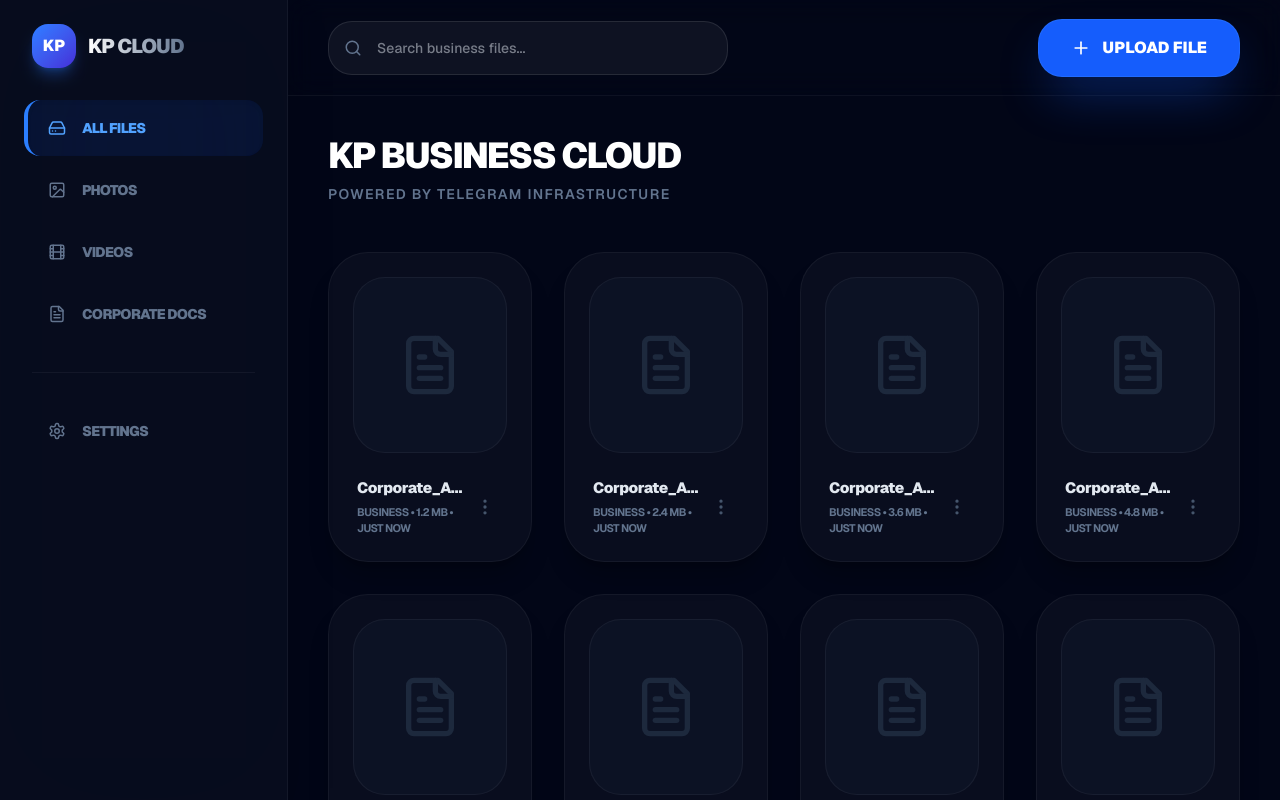
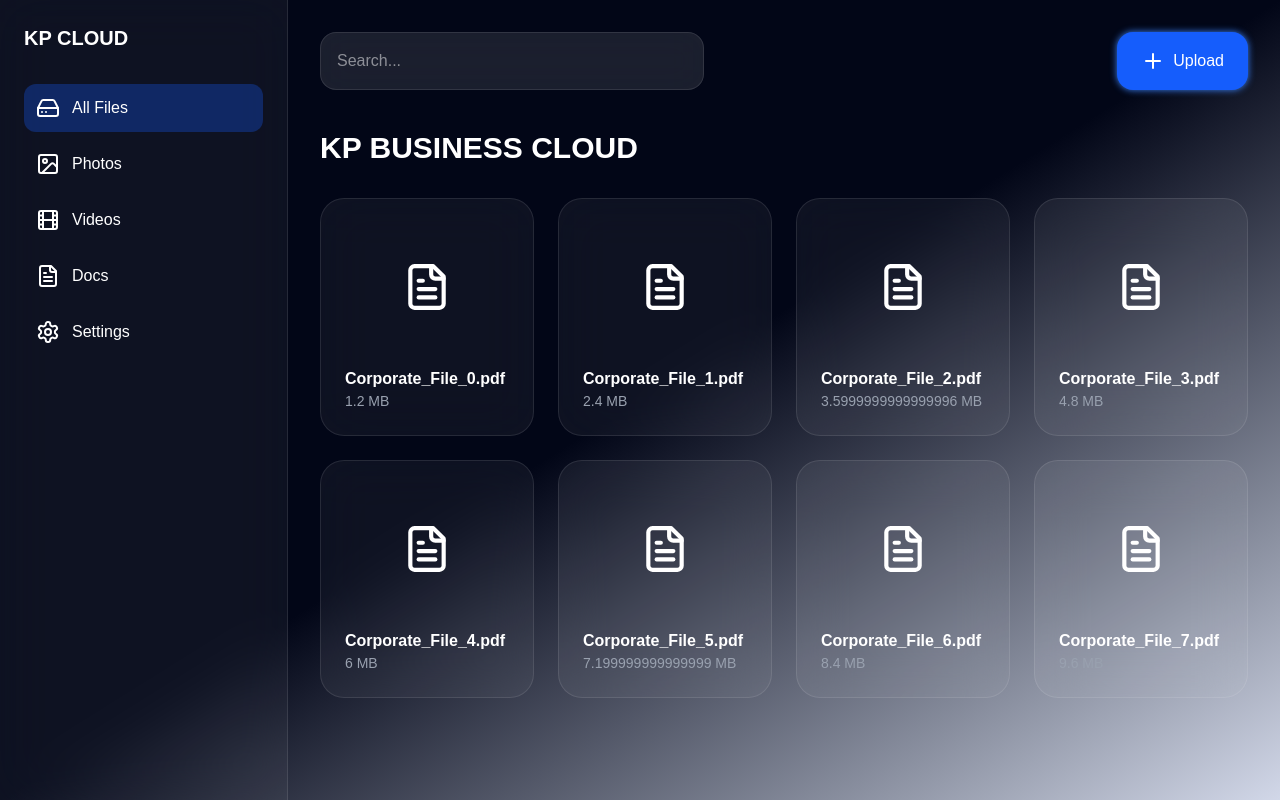
Before and after one commit to KP-CHANNEL-KP/kp-cloud, a Next.js app: page / in a window 1280 px wide. Built offline with nearby package versions, Linux system fonts and the light colour scheme.

Commit message:
fix crypto

```diff
--- a/package.json
+++ b/package.json
@@ -10,7 +10,7 @@
   },
   "dependencies": {
     "crypto-browserify": "^3.12.1",
-    "framer-motion": "^11.11.17",
+    "framer-motion": "^11.18.2",
     "lucide-react": "^0.460.0",
     "next": "15.1.0",
     "next-auth": "^4.24.13",
--- a/src/app/page.tsx
+++ b/src/app/page.tsx
@@ -1,207 +1,163 @@
 "use client";
 
-import React, { useState } from 'react';
+import React, { useState } from "react";
 import {
-  HardDrive, Image as ImageIcon, Film, FileText, Upload,
+  HardDrive, Image as ImageIcon, Film, FileText,
   Loader2, Search, MoreVertical, Plus,
-  LayoutGrid, List, Bell, Settings, CheckCircle2, AlertCircle
-} from 'lucide-react';
-import { motion, AnimatePresence } from 'framer-motion';
+  Settings, CheckCircle2, AlertCircle
+} from "lucide-react";
+import { motion, AnimatePresence } from "framer-motion";
 
 export default function Dashboard() {
   const [uploading, setUploading] = useState(false);
-  const [showToast, setShowToast] = useState<{show: boolean, msg: string, type: 'success' | 'error'}>({
-    show: false, msg: '', type: 'success'
-  });
+  const [toast, setToast] = useState({ show: false, msg: "", type: "success" });
 
-  const triggerToast = (msg: string, type: 'success' | 'error') => {
-    setShowToast({ show: true, msg, type });
-    setTimeout(() => setShowToast({ show: false, msg: '', type: 'success' }), 3000);
+  const showToast = (msg: string, type: "success" | "error") => {
+    setToast({ show: true, msg, type });
+    setTimeout(() => setToast({ show: false, msg: "", type: "success" }), 3000);
   };
 
-  const handleUpload = async (event: React.ChangeEvent<HTMLInputElement>) => {
-    const file = event.target.files?.[0];
+  const handleUpload = async (e: any) => {
+    const file = e.target.files?.[0];
     if (!file) return;
 
     setUploading(true);
-    // 🔔 Loading ပြဖို့အတွက် Fake delay တင်ပေးထားတာပါ (တကယ်အလုပ်လုပ်ရင် ဖြုတ်ရပါမယ်)
-    await new Promise(resolve => setTimeout(resolve, 3000));
 
     const formData = new FormData();
-    formData.append('file', file);
+    formData.append("file", file);
 
     try {
-      // 🚀 ဆရာကြီးရဲ့ Telegram Upload API နဲ့ ချိတ်ဖို့နေရာပါ
-      const response = await fetch('/api/upload', {
-        method: 'POST',
+      const res = await fetch("/api/upload", {
+        method: "POST",
         body: formData,
       });
-      const data = await response.json();
+      const data = await res.json();
 
-      if (data.ok) {
-        triggerToast("ဖိုင်တင်ခြင်း အောင်မြင်သည်!", 'success');
-      } else {
-        triggerToast(data.description || "တင်လို့မရပါ", 'error');
-      }
-    } catch (error) {
-      triggerToast("Server နှင့် ချိတ်ဆက်၍မရပါ", 'error');
+      if (data.success) showToast("Upload success!", "success");
+      else showToast("Upload failed!", "error");
+    } catch {
+      showToast("Server error!", "error");
     } finally {
       setUploading(false);
     }
   };
 
-  // Dummy file data to show cards
-  const dummyFiles = [1, 2, 3, 4, 5, 6, 7, 8].map(i => ({
+  const files = Array.from({ length: 8 }).map((_, i) => ({
     id: i,
-    name: `Corporate_Agreement_V${i}.pdf`,
-    size: `${(i * 1.2).toFixed(1)} MB`,
-    date: 'Just Now'
+    name: `Corporate_File_${i}.pdf`,
+    size: `${(i + 1) * 1.2} MB`,
   }));
 
+  const container = {
+    hidden: {},
+    show: { transition: { staggerChildren: 0.08 } },
+  };
+
+  const item = {
+    hidden: { opacity: 0, y: 30 },
+    show: { opacity: 1, y: 0 },
+  };
+
   return (
-    <div className="flex h-screen bg-[#020617] text-slate-200 font-sans selection:bg-blue-500/30 overflow-hidden">
+    <motion.div
+      initial={{ opacity: 0 }}
+      animate={{ opacity: 1 }}
+      className="flex h-screen bg-gradient-to-br from-[#020617] via-[#020617] to-blue-900/20 text-white overflow-hidden"
+    >
 
-      {/* 🔔 Toast Notification */}
+      {/* 🔔 Toast */}
       <AnimatePresence>
-        {showToast.show && (
+        {toast.show && (
           <motion.div
-            initial={{ x: 300, opacity: 0 }}
+            initial={{ x: 200, opacity: 0 }}
             animate={{ x: 0, opacity: 1 }}
-            exit={{ x: 300, opacity: 0 }}
-            className={`fixed top-6 right-6 z-50 flex items-center gap-3 px-6 py-4 rounded-2xl border backdrop-blur-2xl shadow-2xl ${
-              showToast.type === 'success' ? 'bg-emerald-500/10 border-emerald-500/20 text-emerald-400' : 'bg-rose-500/10 border-rose-500/20 text-rose-400'
-            }`}
+            exit={{ x: 200, opacity: 0 }}
+            className="fixed top-6 right-6 z-50 px-6 py-4 rounded-2xl backdrop-blur-xl border border-white/10 bg-white/10 shadow-xl"
           >
-            {showToast.type === 'success' ? <CheckCircle2 size={22}/> : <AlertCircle size={22}/>}
-            <span className="font-bold tracking-tight">{showToast.msg}</span>
+            {toast.type === "success" ? <CheckCircle2 /> : <AlertCircle />}
+            <span className="ml-2">{toast.msg}</span>
           </motion.div>
         )}
       </AnimatePresence>
 
-      {/* 📁 Sidebar */}
-      <aside className="w-72 bg-[#0f172a]/40 backdrop-blur-3xl p-6 flex flex-col gap-8 border-r border-white/5 shadow-2xl">
-        <div className="flex items-center gap-3 px-2">
-          <div className="w-11 h-11 bg-gradient-to-br from-blue-500 to-indigo-700 rounded-2xl flex items-center justify-center font-black text-white shadow-lg shadow-blue-500/30">KP</div>
-          <h1 className="text-xl font-black tracking-tighter bg-gradient-to-r from-white to-slate-500 bg-clip-text text-transparent uppercase">KP Cloud</h1>
+      {/* Sidebar */}
+      <aside className="w-72 p-6 backdrop-blur-xl bg-white/5 border-r border-white/10">
+        <h1 className="text-xl font-bold mb-8">KP CLOUD</h1>
+
+        <Nav label="All Files" icon={<HardDrive />} active />
+        <Nav label="Photos" icon={<ImageIcon />} />
+        <Nav label="Videos" icon={<Film />} />
+        <Nav label="Docs" icon={<FileText />} />
+        <Nav label="Settings" icon={<Settings />} />
+      </aside>
+
+      {/* Main */}
+      <main className="flex-1 p-8 overflow-y-auto">
+
+        {/* Top */}
+        <div className="flex justify-between mb-10">
+          <input
+            placeholder="Search..."
+            className="w-96 p-4 rounded-2xl bg-white/10 backdrop-blur-lg border border-white/10"
+          />
+
+          <motion.label
+            whileHover={{ scale: 1.05 }}
+            whileTap={{ scale: 0.95 }}
+            animate={{
+              boxShadow: ["0 0 0px #3b82f6", "0 0 20px #3b82f6", "0 0 0px #3b82f6"]
+            }}
+            transition={{ repeat: Infinity, duration: 2 }}
+            className="px-6 py-4 bg-blue-600 rounded-2xl cursor-pointer flex items-center gap-2"
+          >
+            {uploading ? <Loader2 className="animate-spin" /> : <Plus />}
+            Upload
+            <input type="file" hidden onChange={handleUpload} />
+          </motion.label>
         </div>
 
-        <nav className="flex flex-col gap-1.5">
-          <NavItem icon={<HardDrive size={18}/>} label="All Files" active />
-          <NavItem icon={<ImageIcon size={18}/>} label="Photos" />
-          <NavItem icon={<Film size={18}/>} label="Videos" />
-          <NavItem icon={<FileText size={18}/>} label="Corporate Docs" />
-          <div className="my-6 border-t border-white/5 mx-2" />
-          <NavItem icon={<Settings size={18}/>} label="Settings" />
-        </nav>
-      </aside>
+        {/* Title */}
+        <h2 className="text-3xl font-bold mb-8">KP BUSINESS CLOUD</h2>
 
-      {/* 🚀 Main Content */}
-      <main className="flex-1 flex flex-col overflow-hidden bg-[radial-gradient(circle_at_top_right,_var(--tw-gradient-stops))] from-blue-600/10 via-transparent to-transparent">
+        {/* Grid */}
+        <motion.div
+          variants={container}
+          initial="hidden"
+          animate="show"
+          className="grid grid-cols-2 lg:grid-cols-4 gap-6"
+        >
+          {files.map((f) => (
+            <motion.div
+              key={f.id}
+              variants={item}
+              whileHover={{ scale: 1.05, y: -5 }}
+              className="p-6 rounded-3xl backdrop-blur-xl bg-white/5 border border-white/10 hover:border-blue-500 transition-all"
+            >
+              <div className="h-32 flex items-center justify-center">
+                <FileText size={50} />
+              </div>
 
-        <header className="h-24 flex items-center justify-between px-10 border-b border-white/5 backdrop-blur-md">
-          <div className="relative group">
-            <Search className="absolute left-4 top-1/2 -translate-y-1/2 text-slate-500 group-focus-within:text-blue-500 transition-colors" size={18} />
-            <input
-              type="text"
-              placeholder="Search business files..."
-              className="w-[400px] bg-white/5 border border-white/10 p-4 pl-12 rounded-[1.5rem] focus:outline-none focus:ring-2 focus:ring-blue-500/40 focus:bg-white/10 transition-all font-medium text-sm"
-            />
-          </div>
+              <p className="mt-4 font-bold truncate">{f.name}</p>
+              <p className="text-sm text-gray-400">{f.size}</p>
+            </motion.div>
+          ))}
+        </motion.div>
 
-          <div className="flex items-center gap-4">
-            {/* 📤 Upload Button & Loading State */}
-            <motion.label
-              whileHover={uploading ? {} : { scale: 1.02, y: -2 }}
-              whileTap={uploading ? {} : { scale: 0.98 }}
-              className={`flex items-center gap-3 px-8 py-4 rounded-[1.5rem] font-black transition-all cursor-pointer shadow-2xl ${
-                uploading
-                ? 'bg-slate-800 text-slate-500 border border-white/5'
-                : 'bg-blue-600 hover:bg-blue-500 text-white shadow-blue-600/40 border border-blue-400/20'
-              }`}
-            >
-              {uploading ? (
-                // 🌀 Beautiful Spinner for button
-                <motion.div animate={{ rotate: 360 }} transition={{ repeat: Infinity, duration: 1, ease: "linear" }}>
-                  <Loader2 size={20}/>
-                </motion.div>
-              ) : <Plus size={20}/>}
-              {uploading ? "PROCESSING..." : "UPLOAD FILE"}
-              <input type="file" className="hidden" onChange={handleUpload} disabled={uploading} />
-            </motion.label>
-          </div>
-        </header>
-
-        <section className="flex-1 p-10 overflow-y-auto">
-          <div className="flex items-center justify-between mb-12">
-            <div>
-              <h2 className="text-4xl font-black text-white tracking-tighter">KP BUSINESS CLOUD</h2>
-              <p className="text-sm font-semibold text-slate-500 mt-2 uppercase tracking-widest">Powered by Telegram Infrastructure</p>
-            </div>
-          </div>
-
-          <div className="grid grid-cols-2 lg:grid-cols-3 xl:grid-cols-4 2xl:grid-cols-5 gap-8">
-            {/* 🆕 Place a 'Skeleton' card during upload */}
-            <AnimatePresence>
-              {uploading && (
-                <motion.div
-                  initial={{ opacity: 0, scale: 0.8 }}
-                  animate={{ opacity: 1, scale: 1 }}
-                  exit={{ opacity: 0, scale: 0.8 }}
-                  transition={{ type: "spring", stiffness: 300, damping: 25 }}
-                  className="bg-white/[0.015] p-6 rounded-[2.5rem] border-2 border-dashed border-blue-500/20 flex flex-col items-center justify-center h-[300px]"
-                >
-                  {/* 🌌 Modern Pulse Animation */}
-                  <div className="relative mb-6">
-                    <motion.div
-                      animate={{ scale: [1, 1.2, 1], opacity: [0.3, 0.6, 0.3] }}
-                      transition={{ duration: 2, repeat: Infinity }}
-                      className="absolute -inset-4 bg-blue-500/20 rounded-full blur-xl"
-                    />
-                    <FileText size={64} className="text-blue-500" />
-                  </div>
-                  <p className="text-xs font-bold text-blue-400 uppercase tracking-widest animate-pulse">Uploading...</p>
-                </motion.div>
-              )}
-            </AnimatePresence>
-
-            {/* Existing Dummy Cards */}
-            {dummyFiles.map((file) => (
-              <motion.div
-                key={file.id}
-                whileHover={{ y: -8 }}
-                className="group relative bg-white/[0.03] p-6 rounded-[2.5rem] border border-white/5 hover:bg-white/[0.07] hover:border-blue-500/40 transition-all duration-300 shadow-xl shadow-black/20"
-              >
-                <div className="h-44 bg-slate-900/60 rounded-[2rem] mb-6 flex items-center justify-center relative border border-white/5">
-                  <FileText size={64} className="text-slate-800 group-hover:text-blue-500 group-hover:scale-110 transition-all duration-500" />
-                </div>
-
-                <div className="flex justify-between items-center px-1">
-                  <div className="min-w-0">
-                    <p className="text-[15px] font-black text-slate-200 truncate group-hover:text-white transition-colors tracking-tight">{file.name}</p>
-                    <p className="text-[11px] font-bold text-slate-500 mt-1 uppercase tracking-tighter">Business • {file.size} • {file.date}</p>
-                  </div>
-                  <button className="p-2 text-slate-600 hover:text-white transition-colors">
-                    <MoreVertical size={20}/>
-                  </button>
-                </div>
-              </motion.div>
-            ))}
-          </div>
-        </section>
       </main>
-    </div>
+    </motion.div>
   );
 }
 
-function NavItem({ icon, label, active = false }: { icon: any, label: string, active?: boolean }) {
+function Nav({ label, icon, active = false }: any) {
   return (
-    <div className={`group flex items-center gap-4 px-5 py-4.5 rounded-2xl cursor-pointer transition-all duration-300 border-l-4 ${
-      active
-      ? 'bg-blue-600/10 text-blue-400 border-blue-500 shadow-inner'
-      : 'text-slate-500 hover:text-slate-100 border-transparent hover:border-white/10'
-    }`}>
-      <span className={`${active ? 'text-blue-400' : 'group-hover:text-blue-400'} transition-colors duration-300`}>{icon}</span>
-      <span className="font-black text-sm uppercase tracking-tighter">{label}</span>
-    </div>
+    <motion.div
+      whileHover={{ x: 6 }}
+      className={`flex items-center gap-3 p-3 rounded-xl cursor-pointer mb-2 ${
+        active ? "bg-blue-600/30" : "hover:bg-white/10"
+      }`}
+    >
+      {icon}
+      {label}
+    </motion.div>
   );
 }
```
Also changed, not shown: 1 other file (tests, documents, lock files or other folders).
